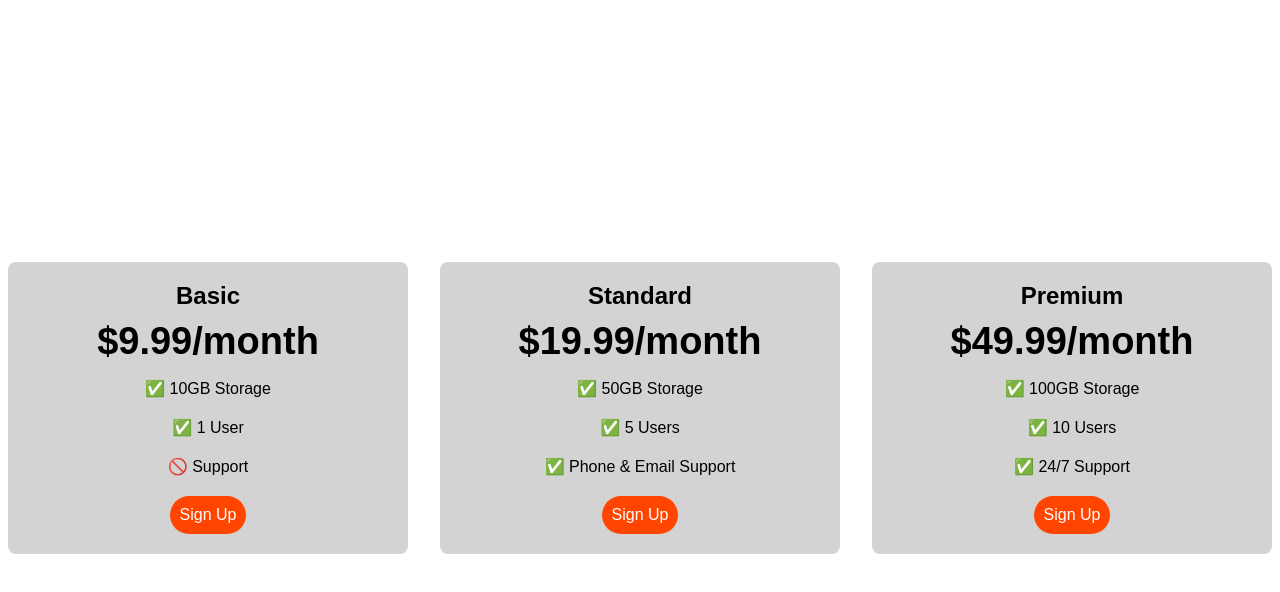
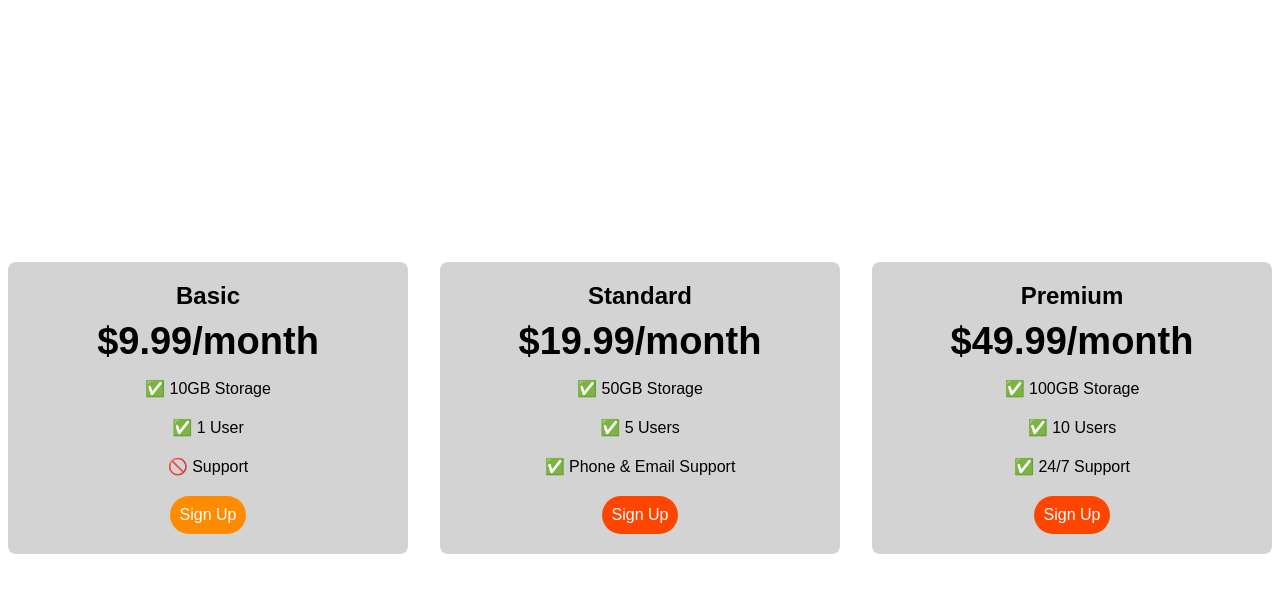
Before and after one commit to Var2299/Pricing-table-project-CSS-, a plain HTML site: page index.html in a window 1280 px wide. In both pictures the pointer is over the link 207 px from the left and 515 px from the top of the page. Drawn offline with Linux system fonts and the light colour scheme; a web font is replaced by a local one.

Commit message:
Update index.html

```diff
--- a/index.html
+++ b/index.html
@@ -53,6 +53,9 @@
       cursor: pointer;
       display: inline-block; /* Ensure proper positioning */
     }
+     .plan-button:hover {
+      background-color: darkorange;
+    }
     /* Media query to adjust layout */
     @media (max-width: 1250px) {
       .pricing-container {
```
